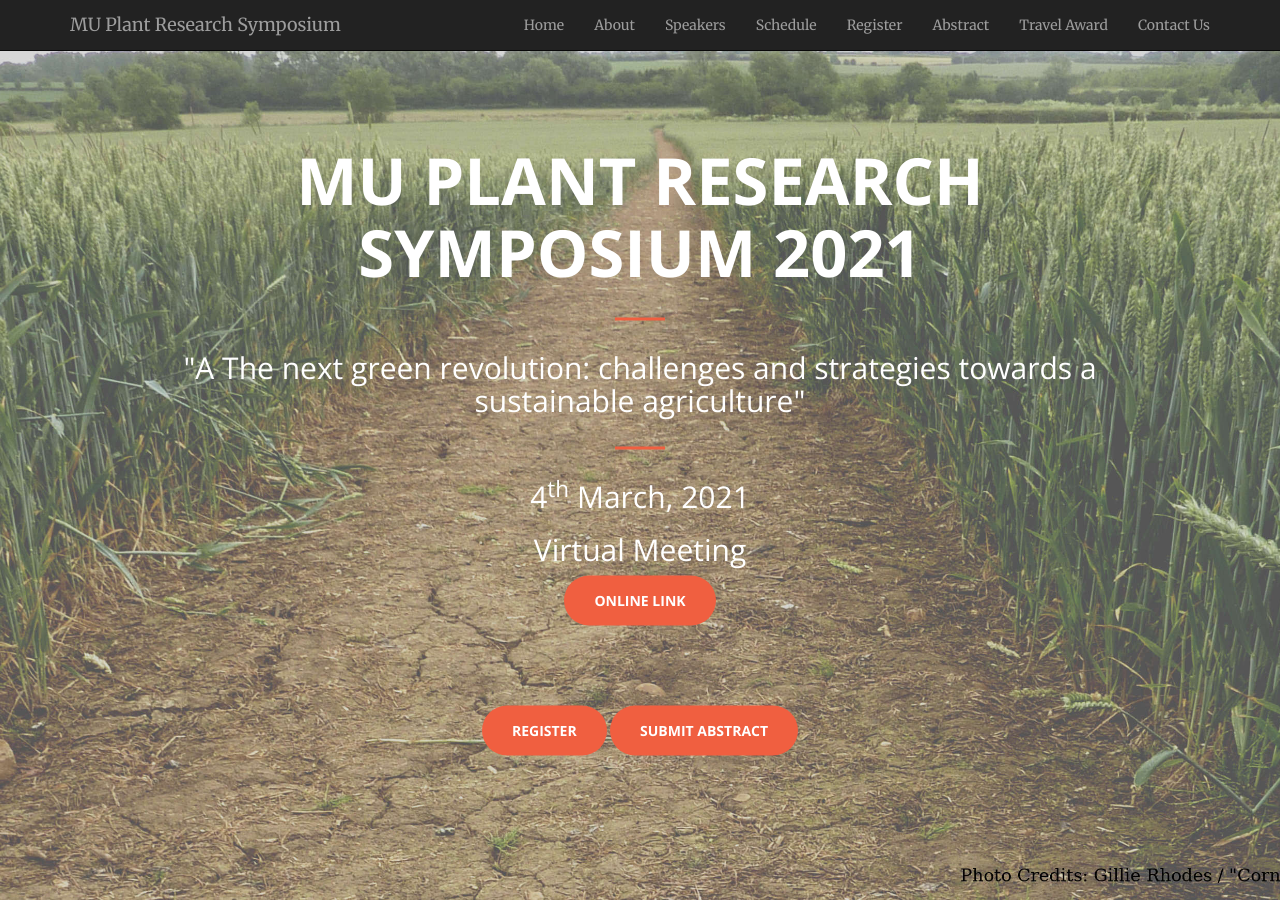
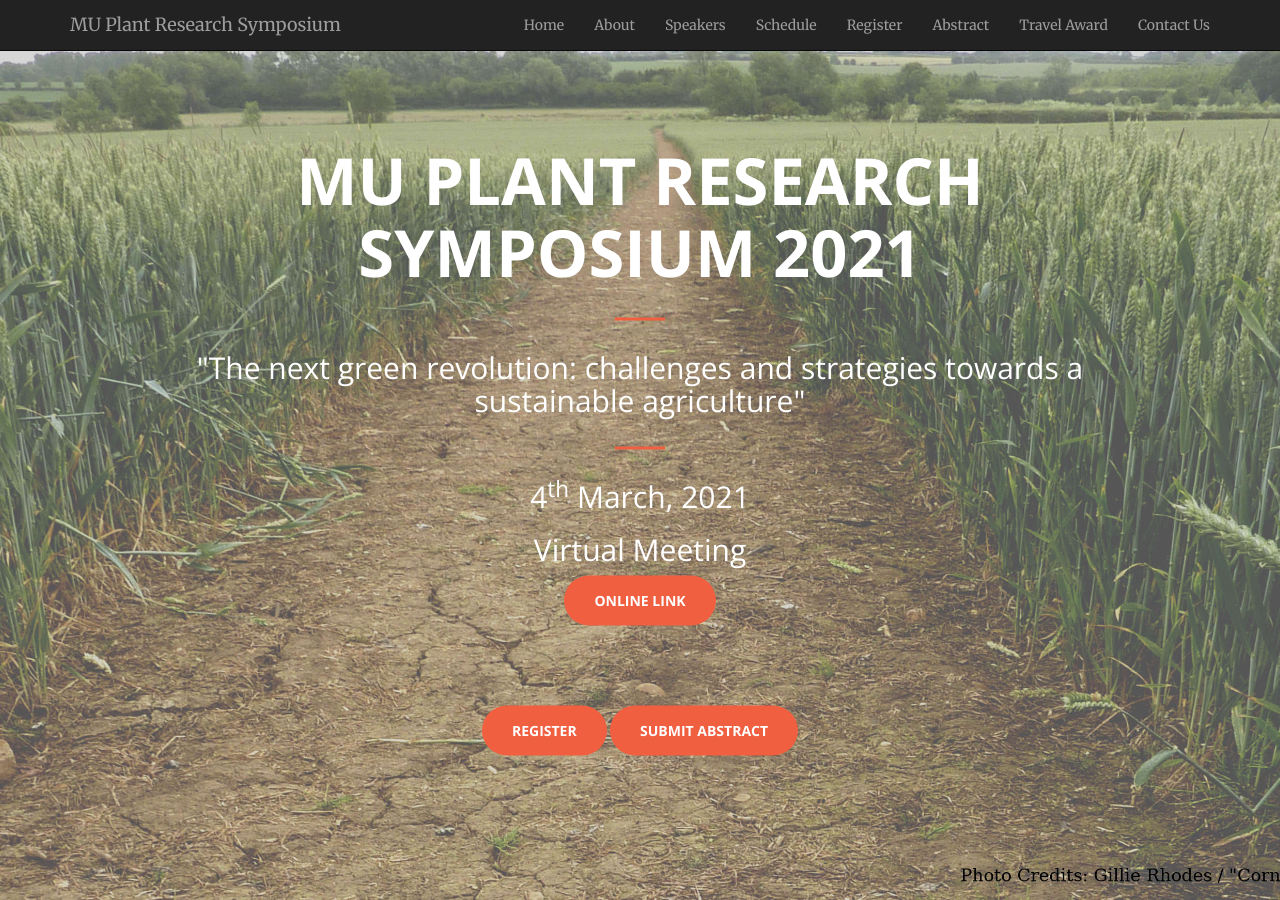
Before and after one commit to mupioneersymposium/mupioneersymposium.github.io, a Jekyll site: the page built from index.html, in a window 1280 px wide and 900 px high. Built offline with Jekyll 4.4.1, drawn with Linux system fonts in a browser that asks for light colours.

```diff
--- a/_includes/header.html
+++ b/_includes/header.html
@@ -3,7 +3,7 @@
         <div class="header-content-inner">
             <h1>MU Plant Research Symposium 2021</h1>
             <hr>
-            <h2>"A The next green revolution: challenges and strategies towards a sustainable agriculture"</h2>
+            <h2>"The next green revolution: challenges and strategies towards a sustainable agriculture"</h2>
             <hr>
             <h2>4<sup>th</sup> March, 2021</h2>
             <h2>Virtual Meeting</h2>
```
